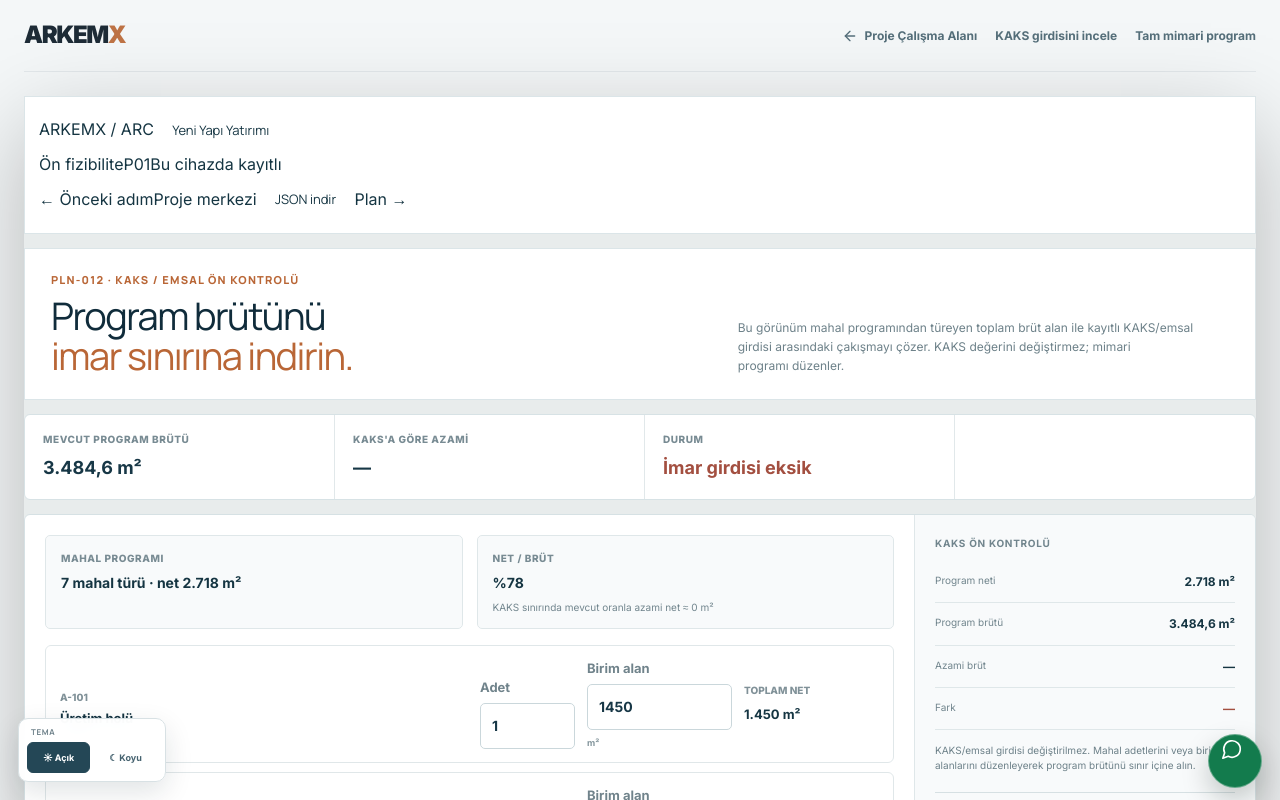
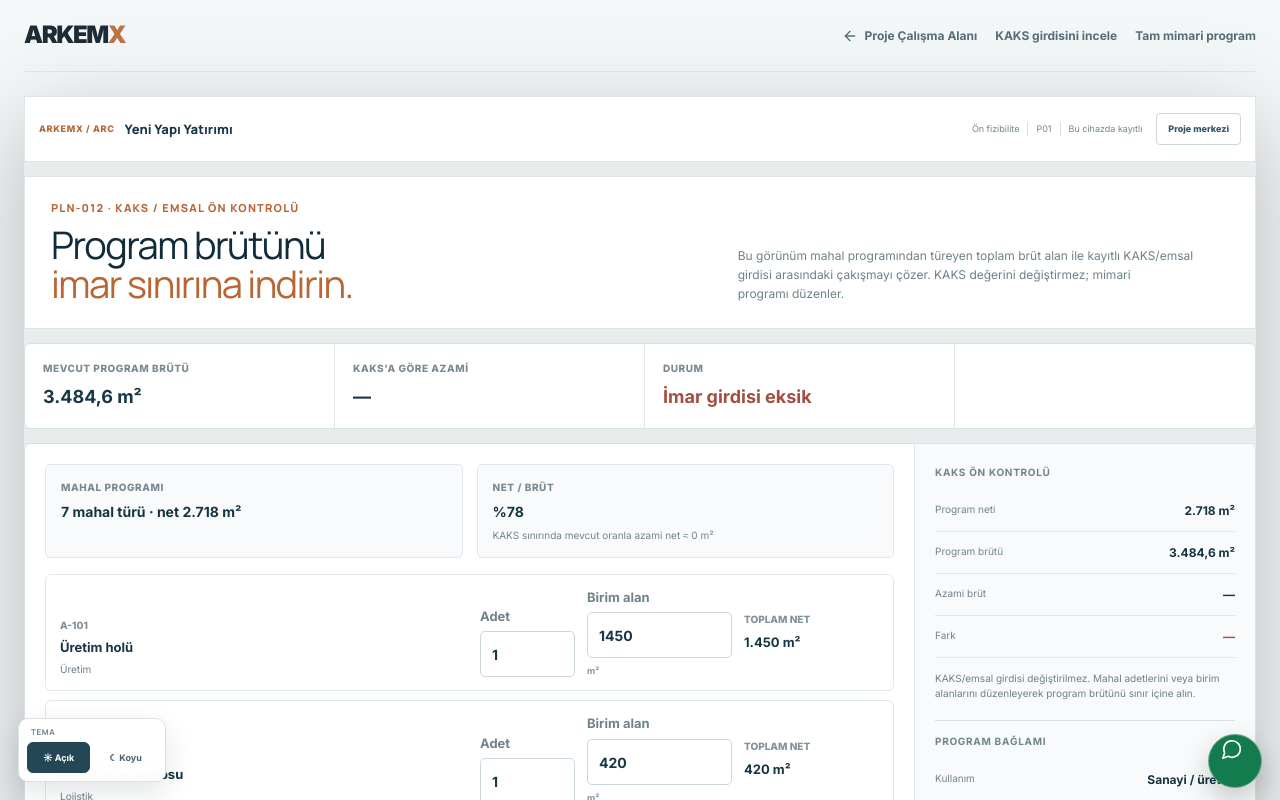
Before and after one commit to BuseIbsiroglu0637/arkemx-core-v1, a Next.js app: page /mimari-program-studyosu/kaks-duzeltme in a window 1280 px wide. Shown: the top 800 px of the page. Built offline with nearby package versions, Linux system fonts and the light colour scheme.

Commit message:
style: simplify KAKS correction project identity bar

```diff
--- a/app/mimari-program-studyosu/kaks-duzeltme/kaks-duzeltme.css
+++ b/app/mimari-program-studyosu/kaks-duzeltme/kaks-duzeltme.css
@@ -539,3 +539,95 @@
     grid-column:auto;
   }
 }
+
+
+/* KAKS correction UI v3 · compact project identity */
+.arx-architect-kaks-focus .project-kernel-compact {
+  display:grid;
+  grid-template-columns:minmax(0,1fr) auto auto;
+  align-items:center;
+  gap:14px;
+  min-height:52px;
+  padding:10px 14px;
+}
+.arx-architect-kaks-focus .project-kernel-compact-main {
+  display:flex;
+  align-items:center;
+  gap:10px;
+  min-width:0;
+}
+.arx-architect-kaks-focus .project-kernel-compact-code {
+  flex:0 0 auto;
+  color:#b96636;
+  font-size:9px;
+  font-weight:800;
+  letter-spacing:.075em;
+}
+.arx-architect-kaks-focus .project-kernel-compact-name {
+  min-width:0;
+  overflow:hidden;
+  text-overflow:ellipsis;
+  white-space:nowrap;
+  padding:0;
+  border:0;
+  background:transparent;
+  color:#173746;
+  font-size:12px;
+  font-weight:750;
+  text-align:left;
+}
+.arx-architect-kaks-focus .project-kernel-compact-name-input {
+  min-width:180px;
+  min-height:34px;
+  border:1px solid #cad7db;
+  padding:0 9px;
+  background:#fff;
+  color:#173746;
+  font-size:12px;
+}
+.arx-architect-kaks-focus .project-kernel-compact-meta {
+  display:flex;
+  align-items:center;
+  gap:8px;
+  color:#71858d;
+  font-size:9px;
+}
+.arx-architect-kaks-focus .project-kernel-compact-meta span + span {
+  padding-left:8px;
+  border-left:1px solid #d8e1e4;
+}
+.arx-architect-kaks-focus .project-kernel-compact-actions {
+  display:flex;
+  align-items:center;
+  gap:7px;
+}
+.arx-architect-kaks-focus .project-kernel-compact-actions > * {
+  display:none !important;
+}
+.arx-architect-kaks-focus .project-kernel-compact-actions > a[href="/dijital-proje-merkezi"] {
+  display:inline-flex !important;
+  align-items:center;
+  justify-content:center;
+  min-height:32px;
+  padding:0 11px;
+  border:1px solid #cbd8dc;
+  border-radius:4px;
+  background:#fff;
+  color:#315968;
+  font-size:9px;
+  font-weight:750;
+  text-decoration:none;
+}
+
+@media(max-width:760px) {
+  .arx-architect-kaks-focus .project-kernel-compact {
+    grid-template-columns:1fr;
+    gap:8px;
+  }
+  .arx-architect-kaks-focus .project-kernel-compact-meta {
+    flex-wrap:wrap;
+  }
+  .arx-architect-kaks-focus .project-kernel-compact-actions {
+    justify-content:flex-start;
+  }
+}
```
